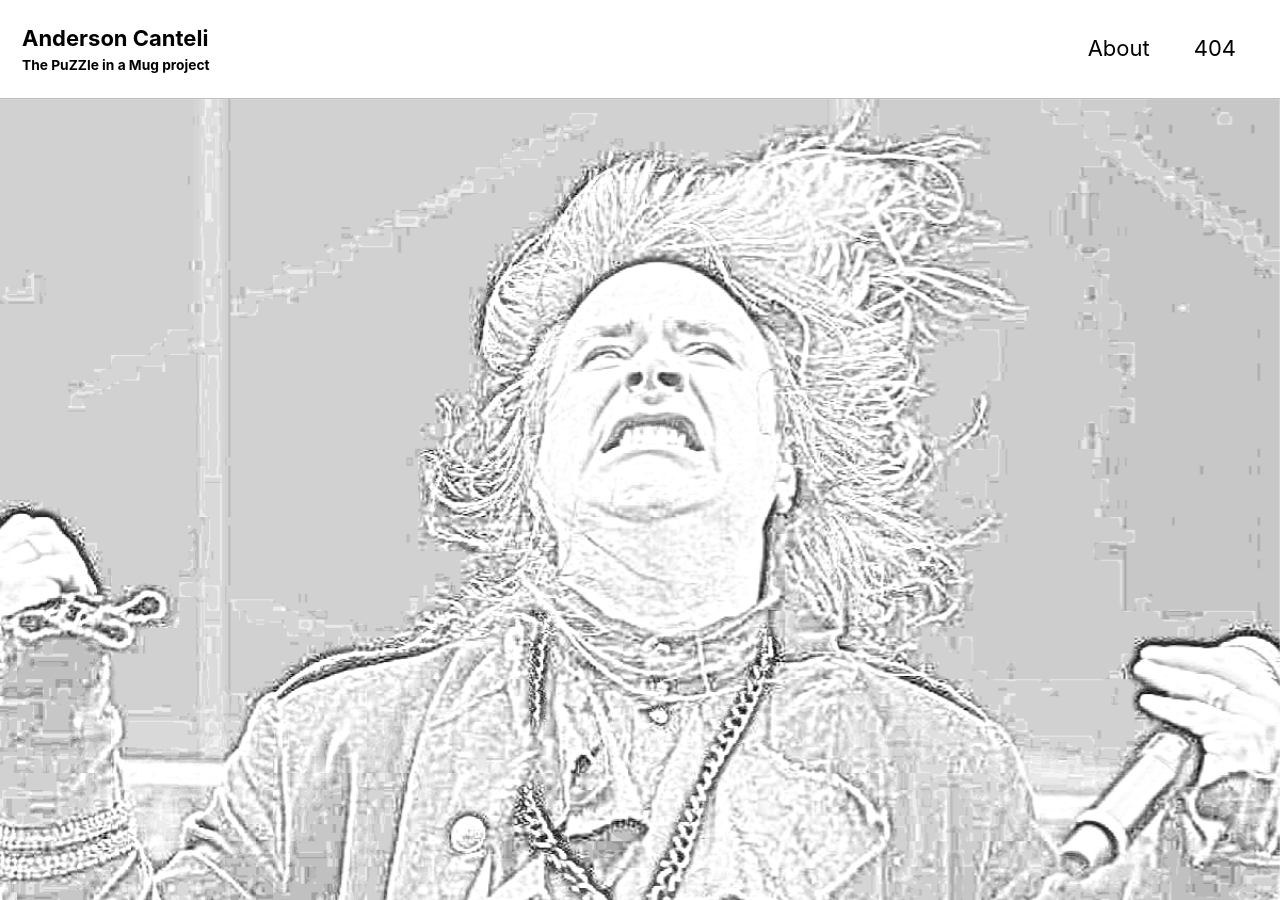
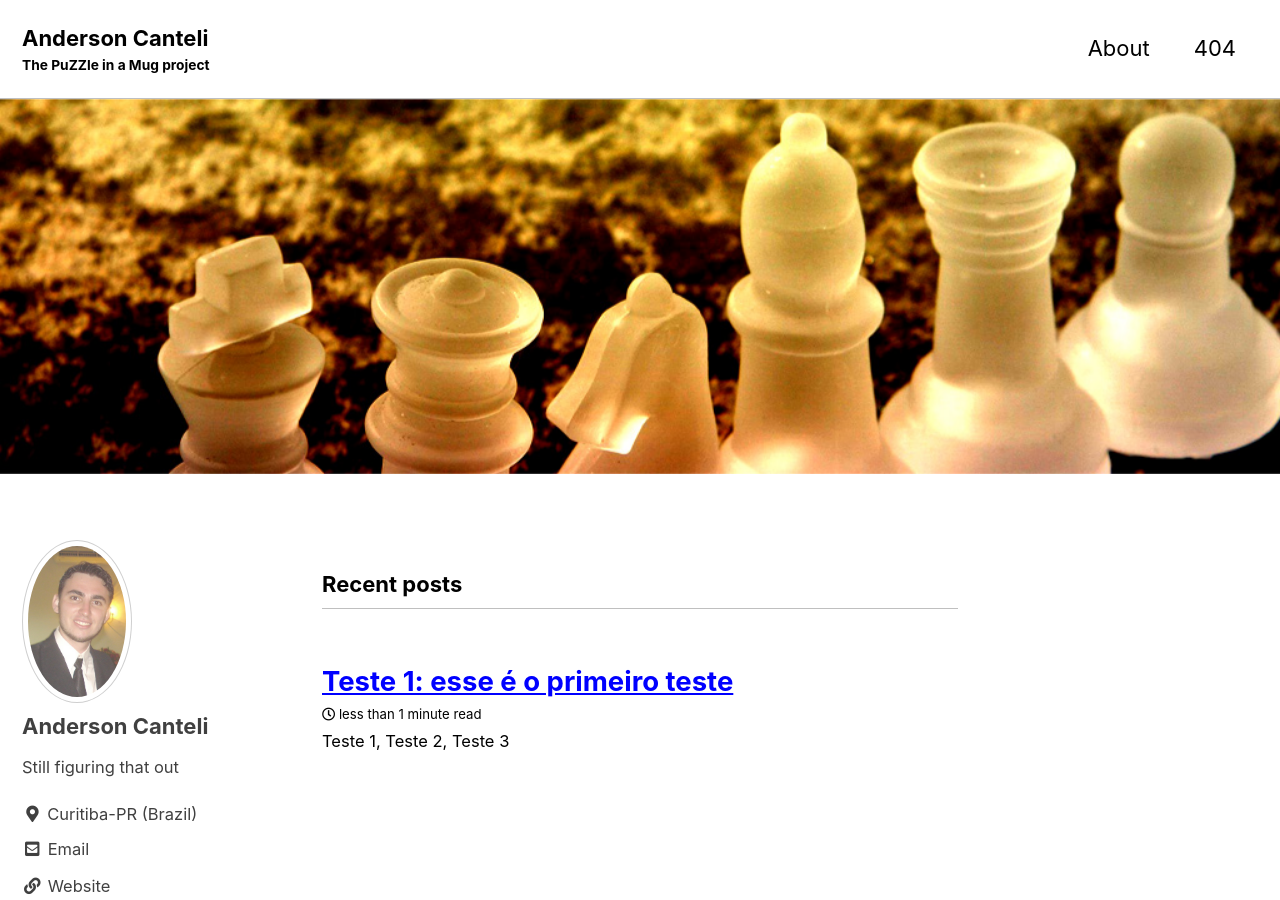
Before and after one commit to andersonmdcanteli/andersonmdcanteli.github.io, a Jekyll site: the page built from index.html, in a window 1280 px wide and 900 px high. Built offline with Jekyll 4.4.1, drawn with Linux system fonts in a browser that asks for light colours; cached includes are drawn as plain includes; the list of posts is cut into pages by our own code.

Commit message:
Update index.html

```diff
--- a/index.html
+++ b/index.html
@@ -2,5 +2,5 @@
 layout: home
 author_profile: true
 header:
-  image: "/images/andre.png"
+  image: "/images/chess.jpg"
 ---
```
